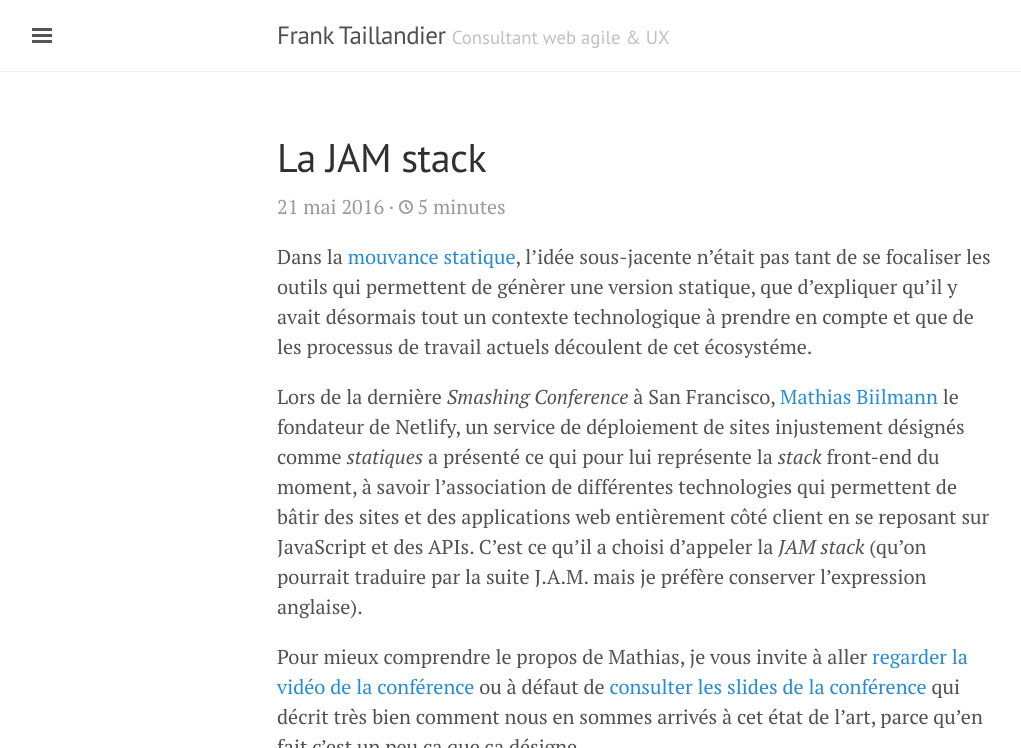
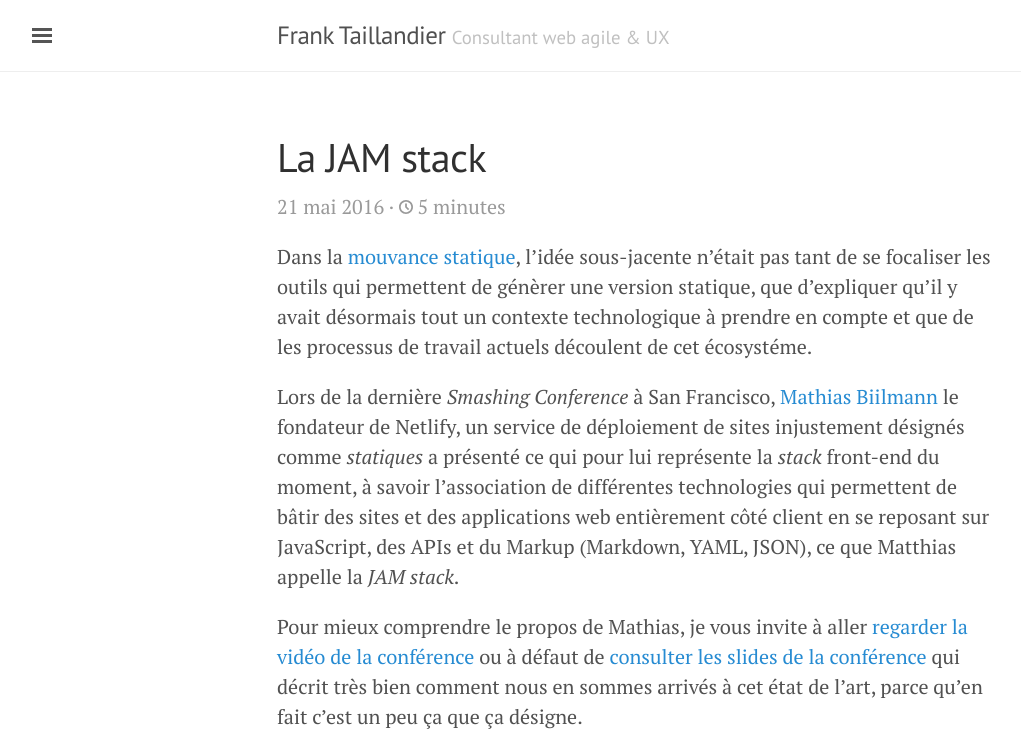
Before and after one commit to DirtyF/frank.taillandier.me, a Jekyll site: the page built from _posts/2016-05-21-la-stack-jam.md, in a window 1280 px wide and 900 px high, cut to the strip 0-748 px from the top of the window. Shown: the whole strip, without its empty margins (3-1024 px from the left). Built offline with Jekyll 4.4.1, drawn with Linux system fonts in a browser that asks for light colours; comment, search, counter and statistics services are not loaded.

Commit message:
Billet : correction

```diff
--- a/_posts/2016-05-21-la-stack-jam.md
+++ b/_posts/2016-05-21-la-stack-jam.md
@@ -7,7 +7,7 @@ image: /assets/img/2016/05/a-new-stack.png
 Dans la [mouvance statique](/2016/03/08/les-gestionnaires-de-contenu-statique/), l'idée sous-jacente n'était pas tant de se focaliser les outils qui permettent de génèrer une version statique, que d'expliquer qu'il y avait désormais tout un contexte technologique à prendre en compte et que de les processus de travail actuels découlent de cet écosystéme.
 
 Lors de la dernière _Smashing Conference_ à San Francisco, [Mathias Biilmann](http://mathias-biilmann.net/)
-le fondateur de Netlify, un service de déploiement de sites injustement désignés comme *statiques* a présenté ce qui pour lui représente la _stack_ front-end du moment, à savoir l’association de différentes technologies qui permettent de bâtir des sites et des applications web entièrement côté client en se reposant sur JavaScript et des APIs. C'est ce qu'il a choisi d'appeler la *JAM stack* (qu'on pourrait traduire par la suite J.A.M. mais je préfère conserver l'expression anglaise).
+le fondateur de Netlify, un service de déploiement de sites injustement désignés comme *statiques* a présenté ce qui pour lui représente la _stack_ front-end du moment, à savoir l’association de différentes technologies qui permettent de bâtir des sites et des applications web entièrement côté client en se reposant sur JavaScript, des APIs et du Markup (Markdown, YAML, JSON), ce que Matthias appelle la *JAM stack*.
 
 <!-- excerpt -->
 
```
